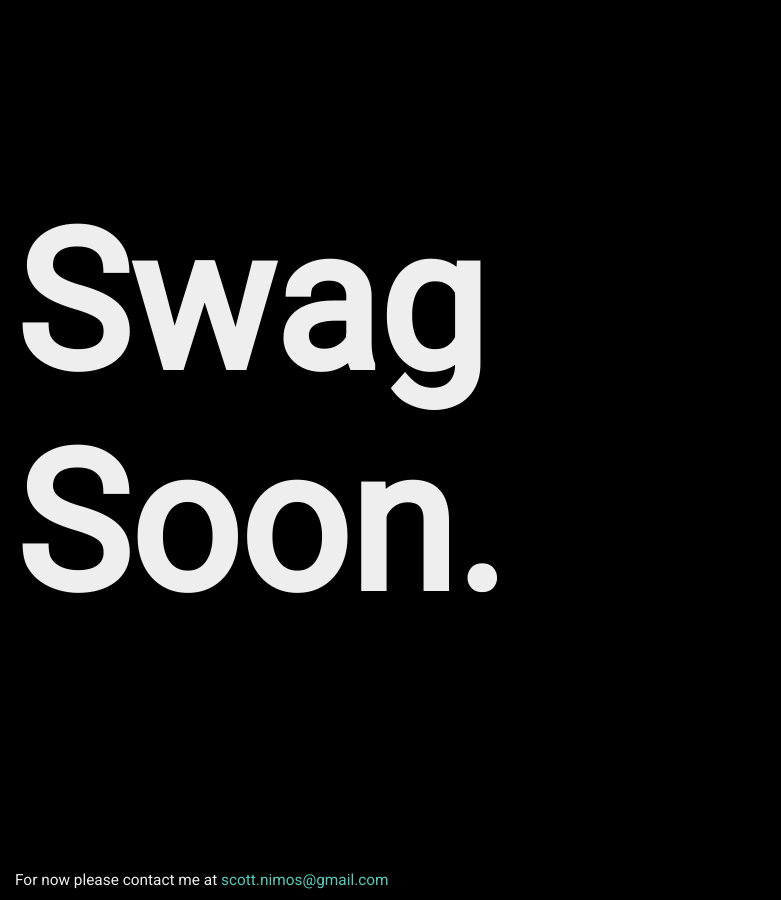
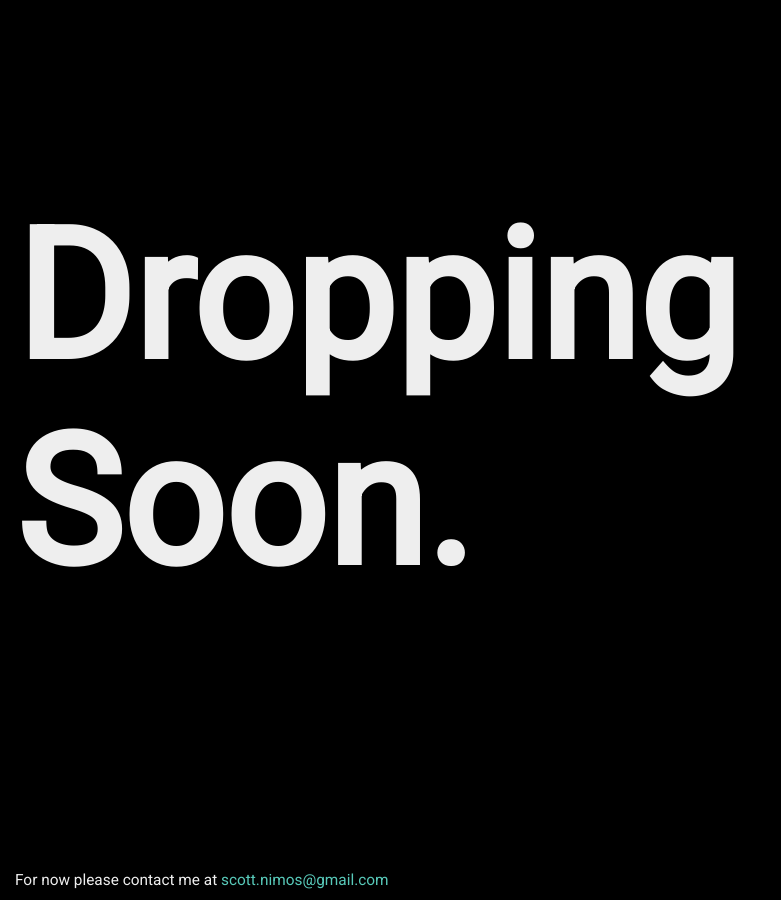
Before and after one commit to scottnimos/scottnimos.github.io, a Jekyll site: the page index.html, which Jekyll copies as it is, in a window 1280 px wide. Shown: the whole page, without its empty margins (0-781 px from the left). Built offline with Jekyll 4.4.1, drawn with Linux system fonts in a browser that asks for light colours; nearby versions of some CDN libraries.

Commit message:
Update index.html

```diff
--- a/index.html
+++ b/index.html
@@ -20,7 +20,7 @@
          height: 100vh;
       }
       h1 {
-         font-size: 15vw;
+         font-size: 14vw;
          padding: 0px;
          margin: 20vh 0;
       }
@@ -44,7 +44,7 @@
 </head>
 <body>
    <div>
-      <h1>Swag<br/>Soon.</h1>
+      <h1>Dropping<br/>Soon.</h1>
       <p>
          For now please contact me at <a href="mailto:scott.nimos@gmail.com">scott.nimos@gmail.com</a>
       </p>
```
